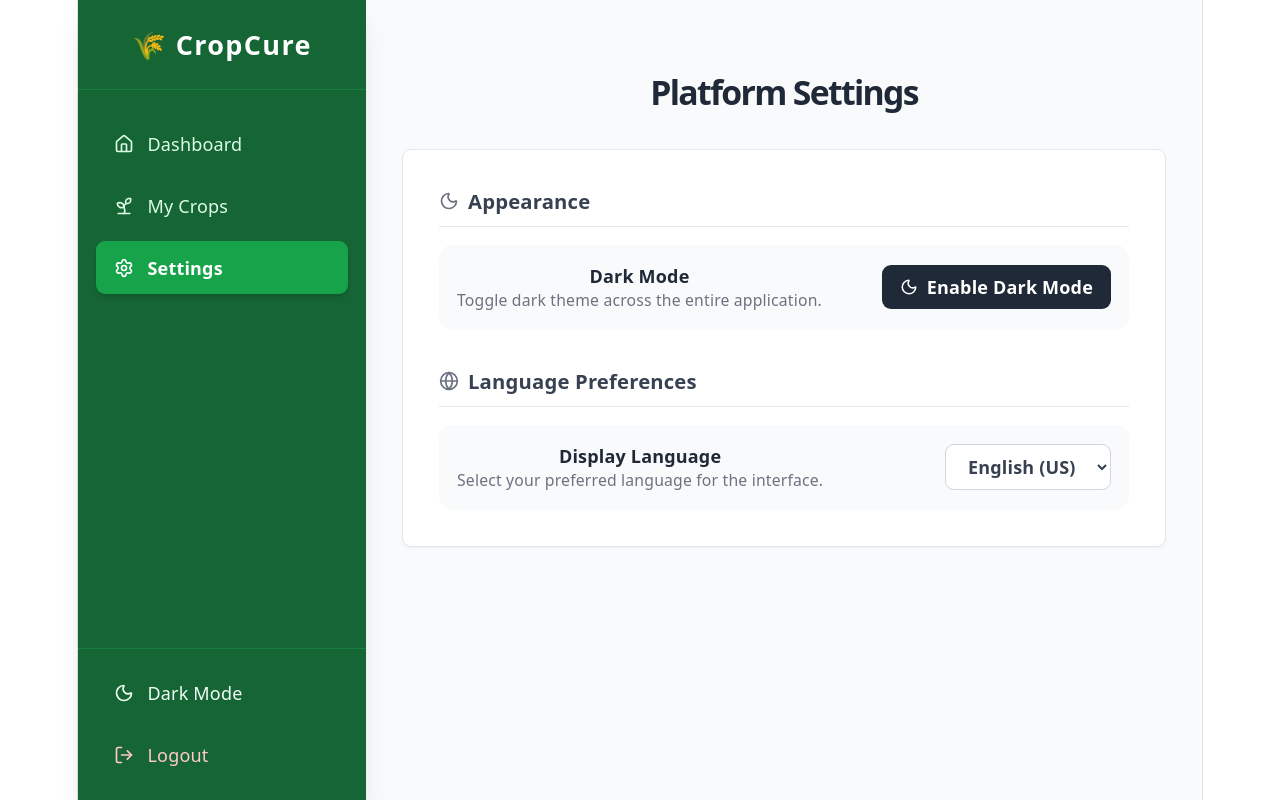
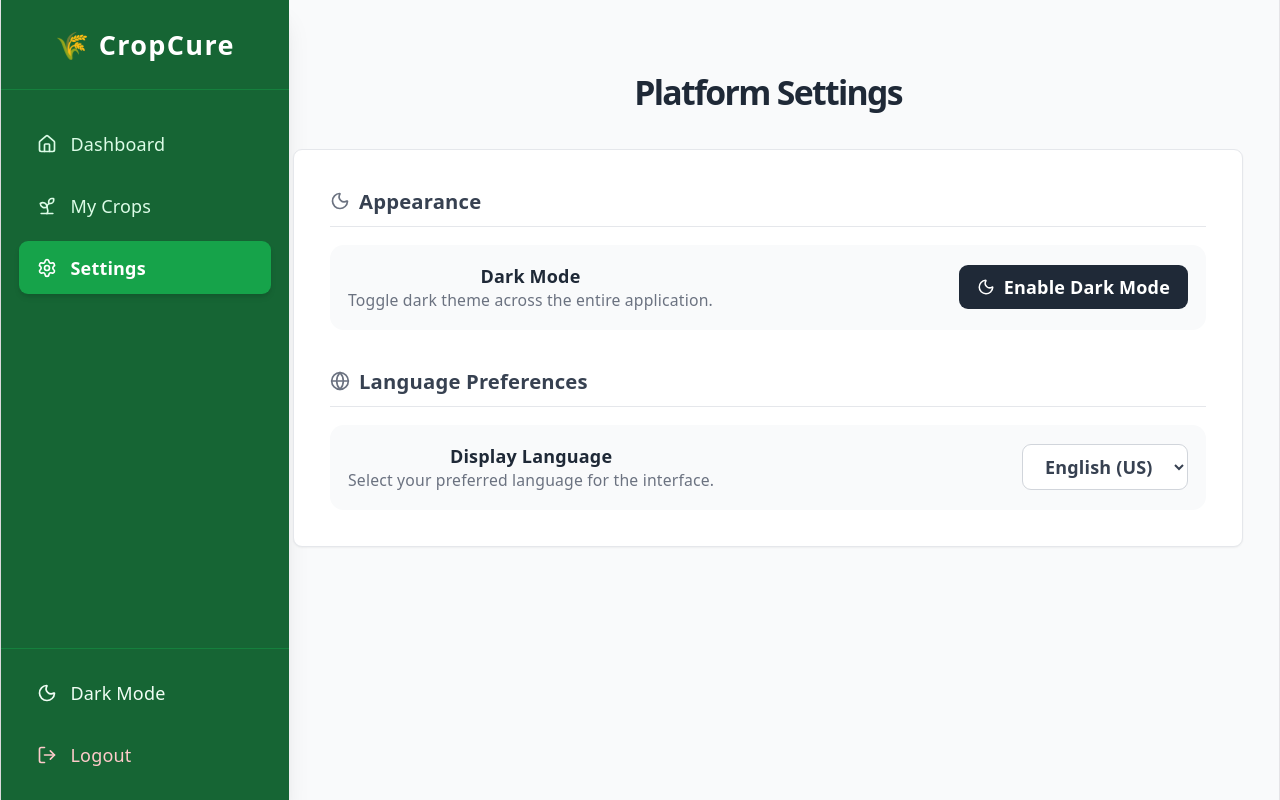
Before and after one commit to chaudhary-vasu1/Crop-Cure, a React app in the folder frontend/: page /settings in a window 1280 px wide. Built offline with nearby package versions, Linux system fonts and the light colour scheme; sample sign-in values are in the browser's storage; the HTML template or start-up script is replaced by a standard one.

Commit message:
Layout Force-Stretch

```diff
--- a/frontend/src/components/Layout.jsx
+++ b/frontend/src/components/Layout.jsx
@@ -3,17 +3,15 @@ import Sidebar from './Sidebar';
 
 const Layout = () => {
     return (
-        <div className="flex min-h-screen bg-gray-50 dark:bg-gray-900 w-full">
-            {/* Sidebar */}
-            <div className="flex-shrink-0 w-64 hidden md:block border-r border-gray-200">
+        <div style={{ display: 'flex', width: '100%', minHeight: '100vh', backgroundColor: '#f9fafb' }}>
+            {/* Sidebar - Fixed width */}
+            <div style={{ width: '256px', flexShrink: 0 }}>
                 <Sidebar />
             </div>
 
-            {/* Main Content Area - Forced to stretch */}
-            <main className="flex-1 w-full overflow-x-hidden">
-                <div className="p-8 w-full">
-                    <Outlet />
-                </div>
+            {/* Main Content - Flex-grow to fill remaining space */}
+            <main style={{ flexGrow: 1, overflowY: 'auto', padding: '2rem' }}>
+                <Outlet />
             </main>
         </div>
     );
--- a/frontend/src/index.css
+++ b/frontend/src/index.css
@@ -1,3 +1,17 @@
+@tailwind base;
+@tailwind components;
+@tailwind utilities;
+
+/* FORCED FULL WIDTH OVERRIDE */
+@layer base {
+  body, #root, .container {
+    max-width: none !important;
+    width: 100% !important;
+    margin: 0 !important;
+    padding: 0 !important;
+  }
+}
+
 @tailwind base;
 @tailwind components;
 @tailwind utilities;
--- a/frontend/src/pages/Dashboard.jsx
+++ b/frontend/src/pages/Dashboard.jsx
@@ -43,27 +43,27 @@ const Dashboard = () => {
     };
 
     return (
-        <div className="w-full h-full">
+        <div style={{ width: '100%' }}>
             <WeatherWidget />
 
-            <div className="flex items-center justify-between mb-6 mt-8 w-full">
-                <h2 className="text-2xl font-bold text-gray-800">My Farm Plots</h2>
+            <div style={{ display: 'flex', justifyContent: 'space-between', alignItems: 'center', marginBottom: '1.5rem', marginTop: '2rem' }}>
+                <h2 style={{ fontSize: '1.5rem', fontWeight: 'bold' }}>My Farm Plots</h2>
                 <button
                     onClick={() => setIsModalOpen(true)}
-                    className="px-4 py-2 font-bold text-white bg-green-600 rounded shadow-sm hover:bg-green-700"
+                    style={{ padding: '0.5rem 1rem', fontWeight: 'bold', color: 'white', backgroundColor: '#059669', borderRadius: '0.375rem', border: 'none', cursor: 'pointer' }}
                 >
                     + Add Plot
                 </button>
             </div>
 
             {loading ? (
-                <p className="text-gray-600">Loading your plots...</p>
+                <p>Loading your plots...</p>
             ) : plots.length === 0 ? (
-                <div className="p-8 text-center bg-white border border-gray-200 rounded-lg w-full">
-                    <p className="text-gray-500">You haven't added any plots yet.</p>
+                <div style={{ padding: '2rem', border: '1px solid #e5e7eb', borderRadius: '0.5rem', width: '100%', textAlign: 'center' }}>
+                    <p>You haven't added any plots yet.</p>
                 </div>
             ) : (
-                <div className="grid grid-cols-1 md:grid-cols-2 xl:grid-cols-3 gap-6 w-full">
+                <div style={{ display: 'grid', gridTemplateColumns: 'repeat(auto-fill, minmax(300px, 1fr))', gap: '1.5rem', width: '100%' }}>
                     {plots.map(plot => (
                         <PlotCard
                             key={plot._id}
```
